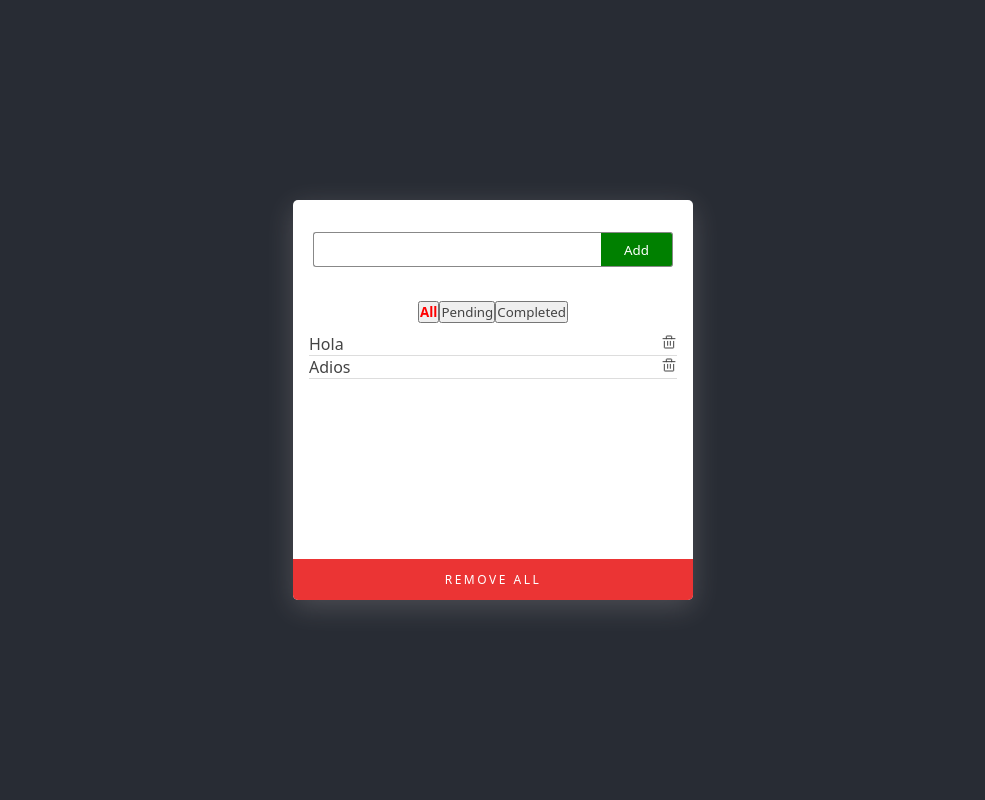
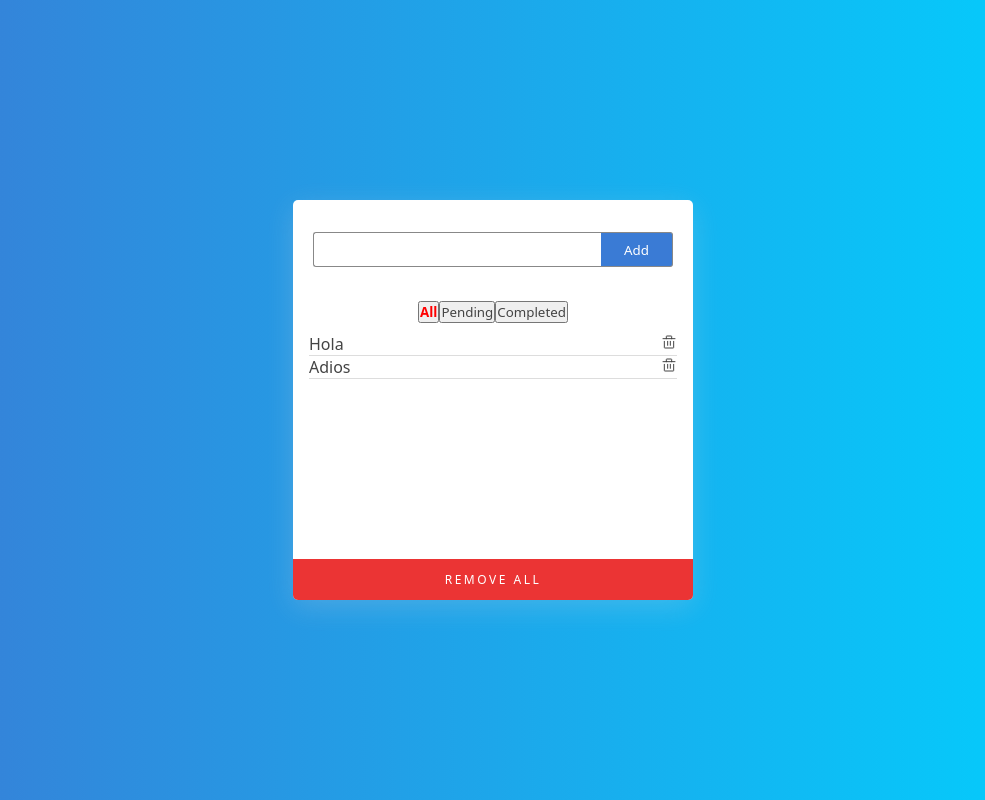
Before and after one commit to hectorpenalva/task-list, a React (Create React App) app: page / in a window 1280 px wide. Shown: the whole page, without its empty margins (147-1132 px from the left). Built offline with nearby package versions, Linux system fonts and the light colour scheme; the HTML template or start-up script is replaced by a standard one.

Commit message:
Adding some more style to the components

```diff
--- a/src/App.css
+++ b/src/App.css
@@ -11,7 +11,10 @@
 }
 
 .App-header {
-  background-color: #282c34;
+  background: #00d2ff;  /* fallback for old browsers */
+  background: -webkit-linear-gradient(to right, #3a7bd5, #00d2ff);  /* Chrome 10-25, Safari 5.1-6 */
+  background: linear-gradient(to right, #3a7bd5, #00d2ff); /* W3C, IE 10+/ Edge, Firefox 16+, Chrome 26+, Opera 12+, Safari 7+ */
+
   min-height: 100vh;
   display: flex;
   flex-direction: column;
--- a/src/components/Form/Form.css
+++ b/src/components/Form/Form.css
@@ -25,6 +25,6 @@
     border: 1px solid #888;
     border-left: none;
     border-radius: 0px 3px 3px 0px;
-    background: green;
+    background: #3a7bd5;
     color: white;
 }
```
